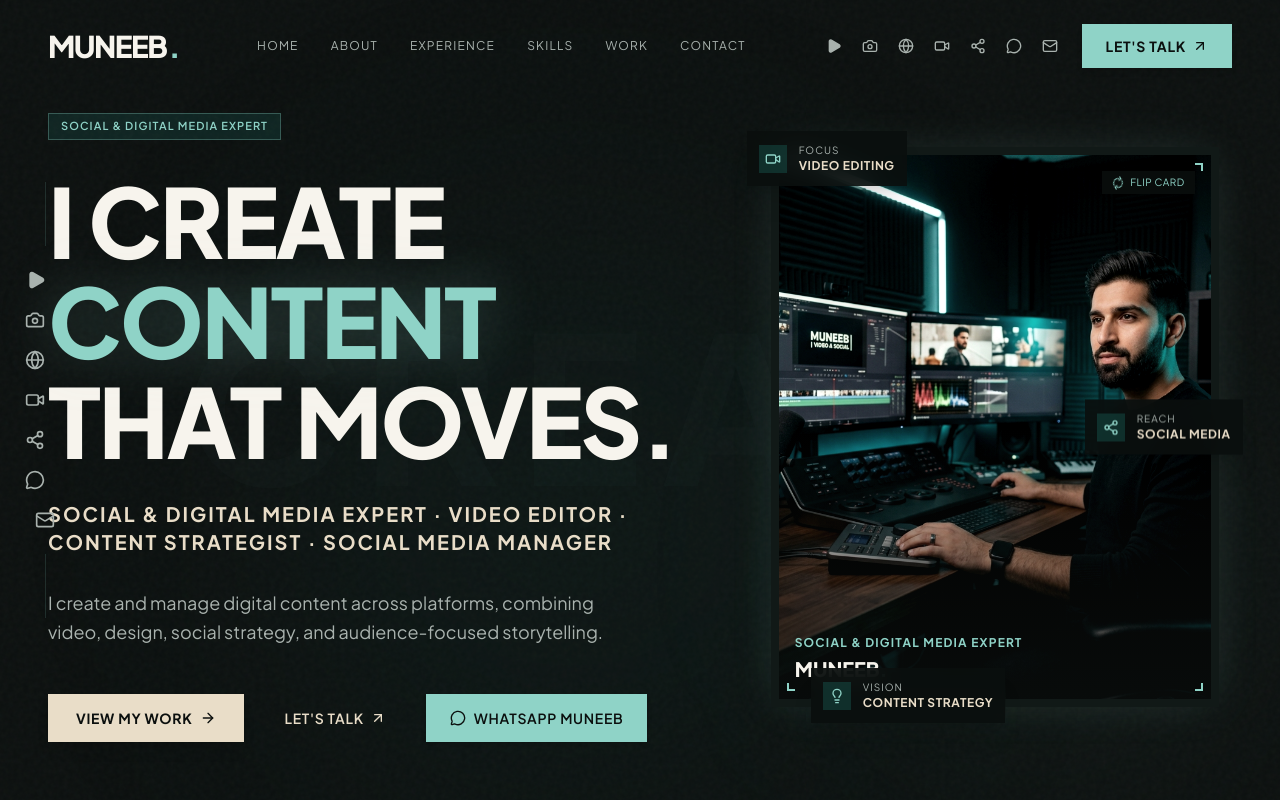
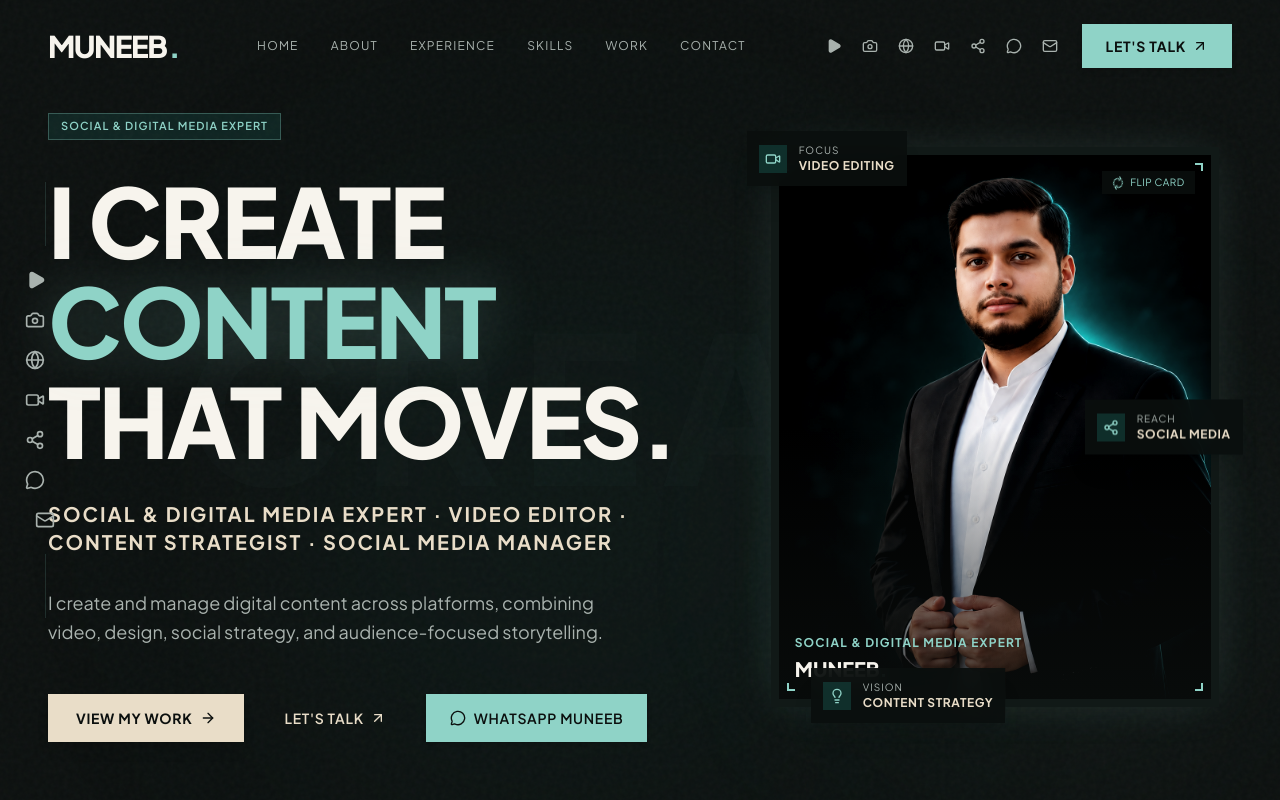
Before and after one commit to MeNabeel/Muneeeb, a Next.js app: page / in a window 1280 px wide. Shown: the top 800 px of the page. Built offline with nearby package versions, Linux system fonts and the light colour scheme.

Commit message:
fix: update hero profile portrait to muneebprof.png

```diff
--- a/src/app/layout.tsx
+++ b/src/app/layout.tsx
@@ -37,7 +37,7 @@ export const metadata: Metadata = {
     siteName: "Muneeb Portfolio",
     images: [
       {
-        url: "/images/muneeb-portrait.jpg",
+        url: "/images/muneebprof.png",
         width: 1200,
         height: 630,
         alt: "Muneeb - Social & Digital Media Expert",
@@ -51,7 +51,7 @@ export const metadata: Metadata = {
     title: "Muneeb — Social & Digital Media Expert",
     description:
       "Cinematic portfolio of Muneeb, Video Editor, Content Strategist & Social Media Manager.",
-    images: ["/images/muneeb-portrait.jpg"],
+    images: ["/images/muneebprof.png"],
   },
   robots: {
     index: true,
--- a/src/data/portfolio.ts
+++ b/src/data/portfolio.ts
@@ -52,7 +52,7 @@ export const personalDetails = {
   },
   heroDescription:
     "I create and manage digital content across platforms, combining video, design, social strategy, and audience-focused storytelling.",
-  portraitImage: "/images/muneeb-portrait.jpg",
+  portraitImage: "/images/muneebprof.png",
   email: "mrmuneebbutt69@gmail.com",
   phone: "03234554941",
   phoneTel: "+923234554941",
```
Also changed, not shown: public/images/muneebprof.png (added).
